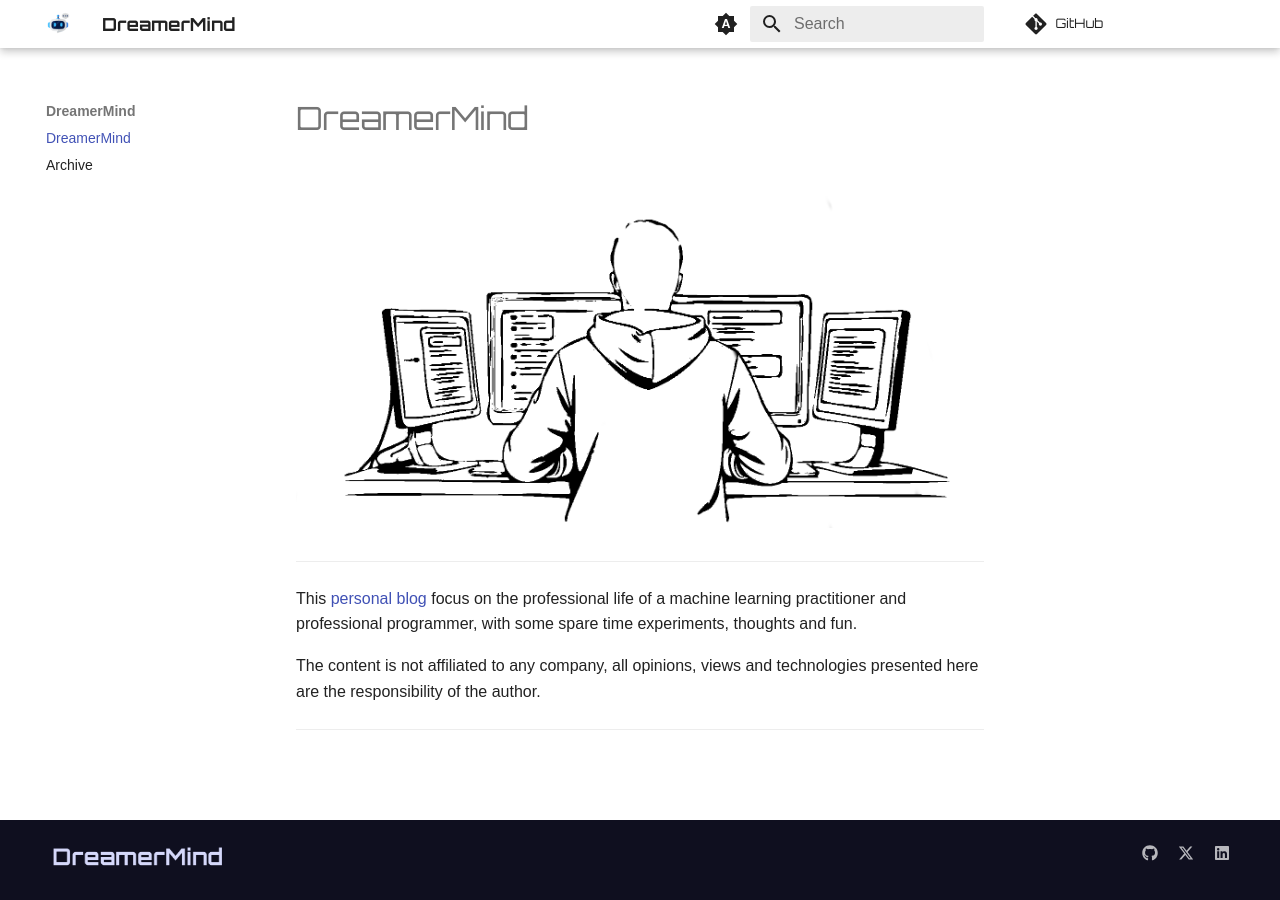
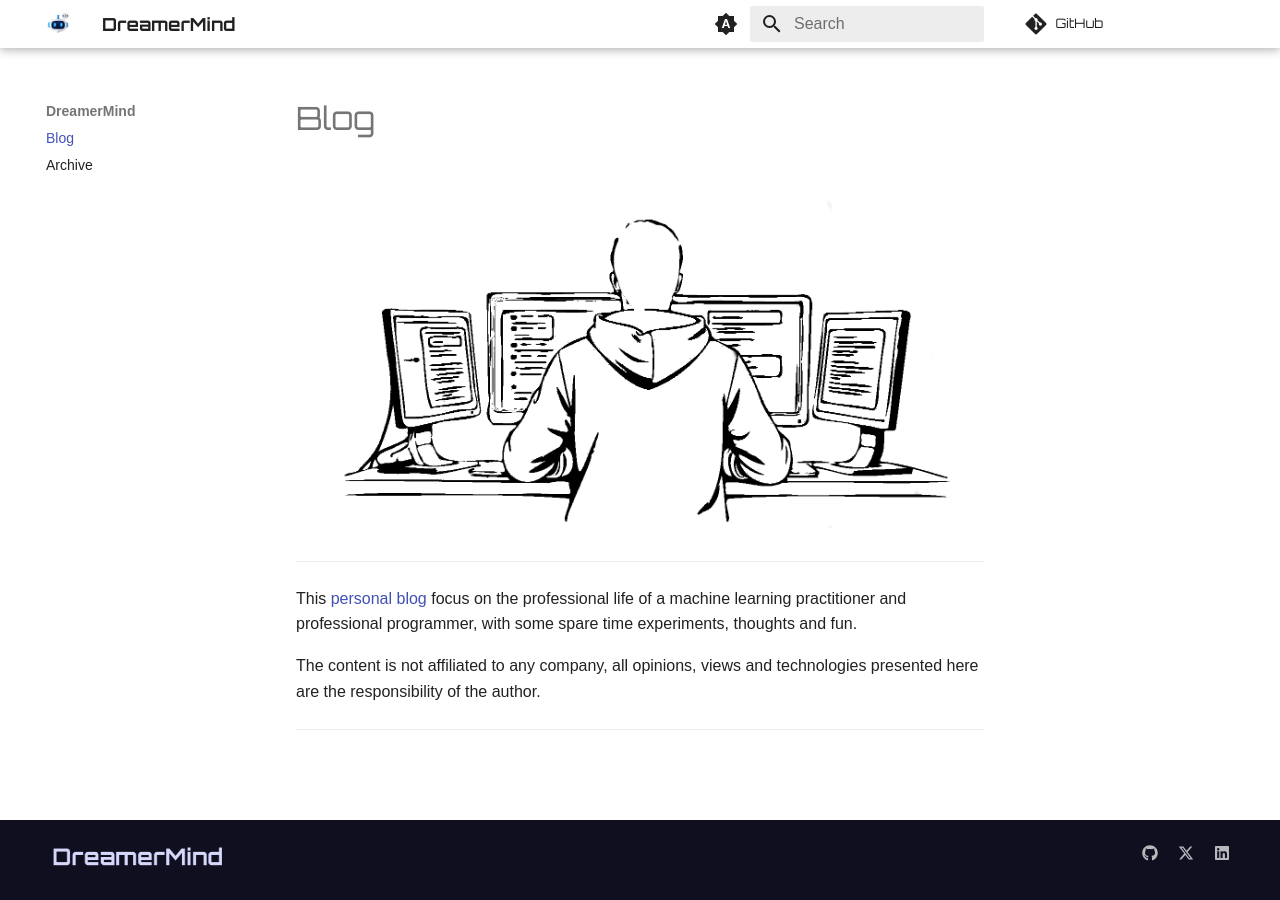
Before and after one commit to DreamerMind/blog, an MkDocs documentation site: the page built from docs/index.md, in a window 1280 px wide. Built offline with MkDocs 1.6.1 and Material for MkDocs 9.7.7, drawn with Linux system fonts in a browser that asks for light colours; comment, search, counter and statistics services are not loaded.

Commit message:
feat: better head

```diff
--- a/docs/index.md
+++ b/docs/index.md
@@ -1,4 +1,4 @@
-# DreamerMind
+# Blog
 
 <img src="./img/bald_prog.png" />
 <hr />
```
